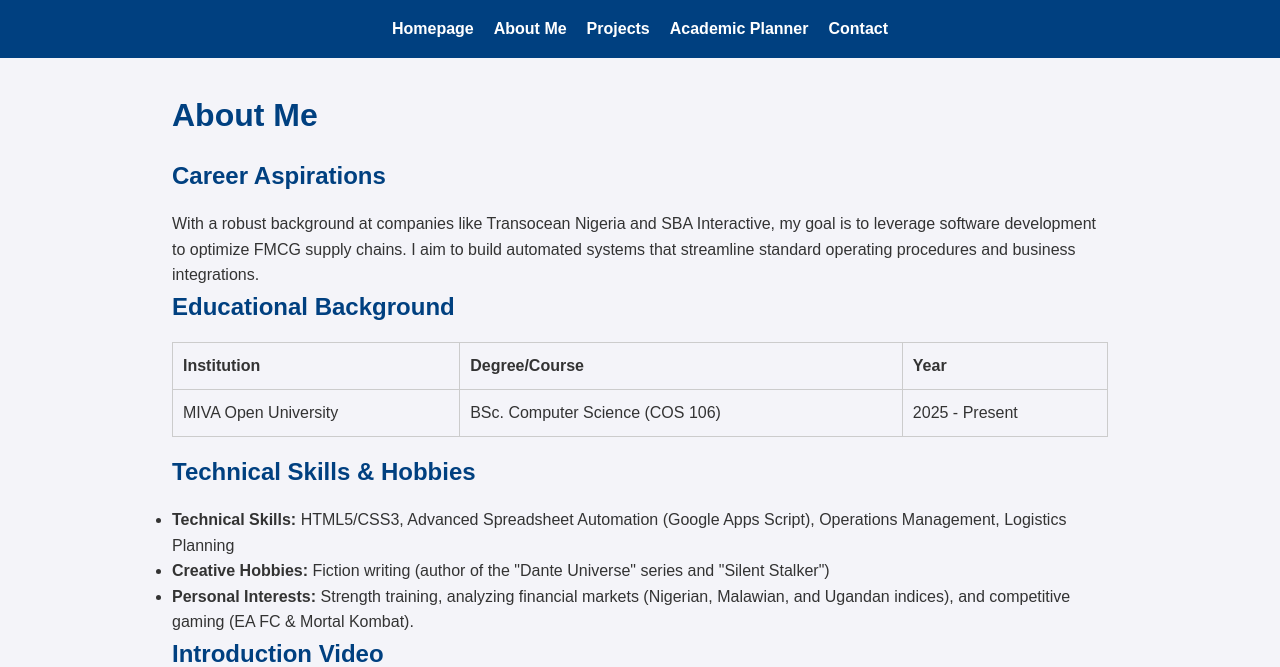
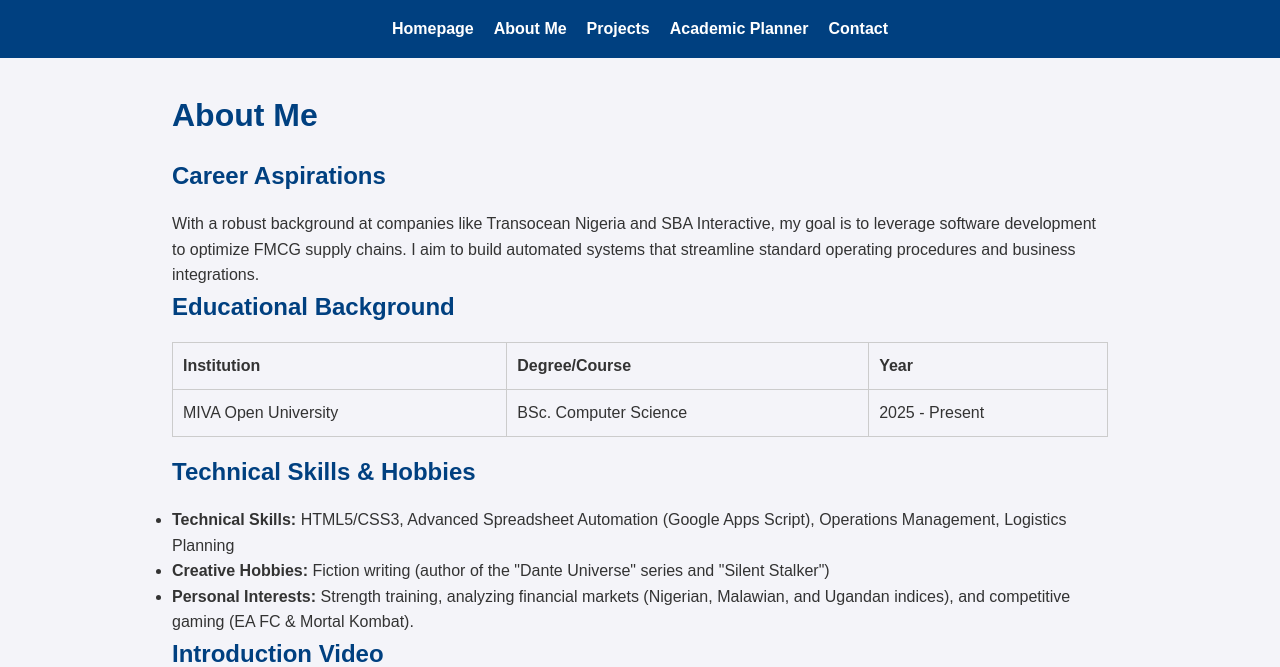
Before and after one commit to Danteehimen/COS106project, a plain HTML site: page about.html in a window 1280 px wide. Shown: the top 667 px of the page. Drawn offline with Linux system fonts and the light colour scheme.

Commit message:
Add files via upload

```diff
--- a/about.html
+++ b/about.html
@@ -32,7 +32,7 @@
             </tr>
             <tr>
                 <td>MIVA Open University</td>
-                <td>BSc. Computer Science (COS 106)</td>
+                <td>BSc. Computer Science</td>
                 <td>2025 - Present</td>
             </tr>
         </table>
```
